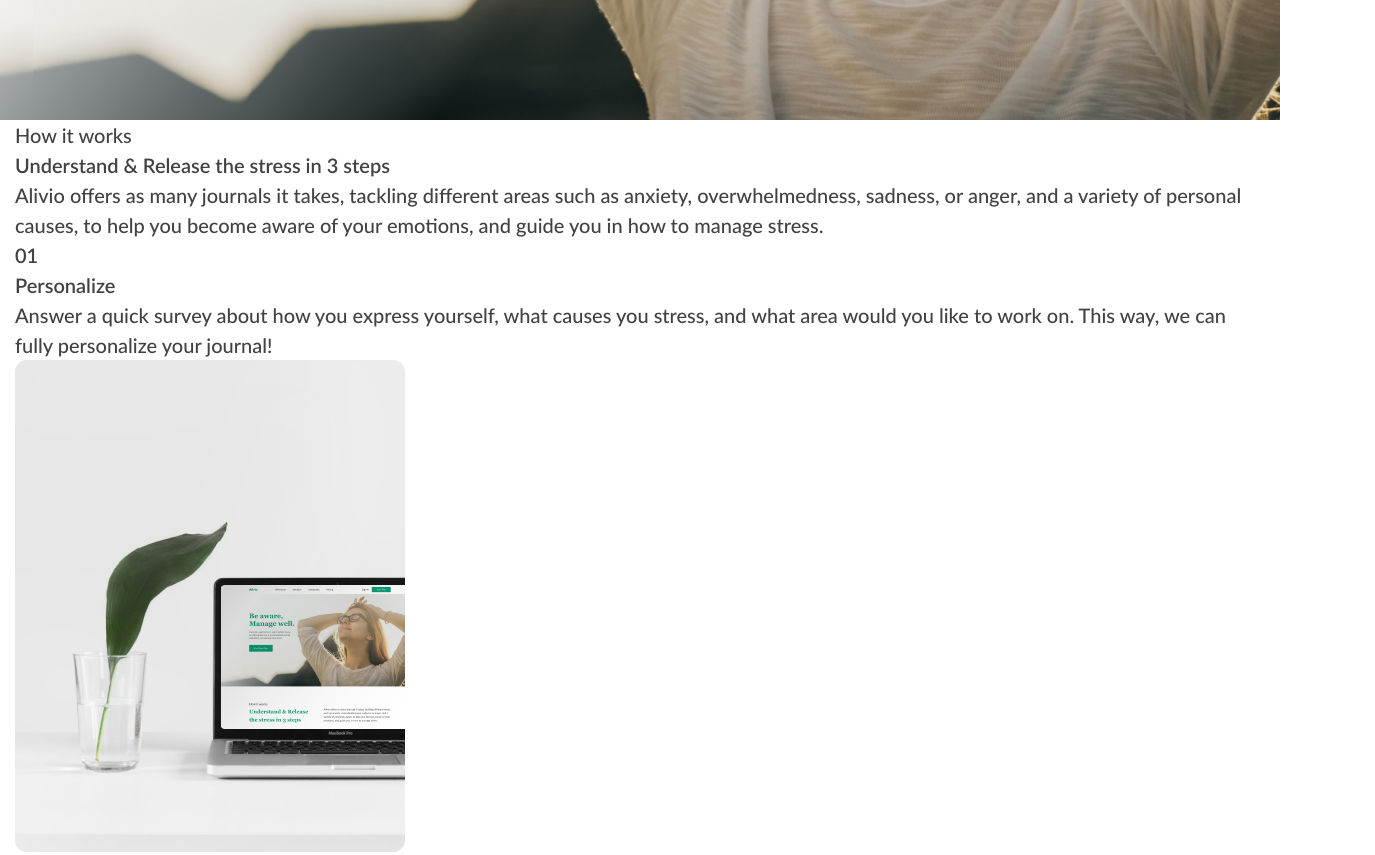
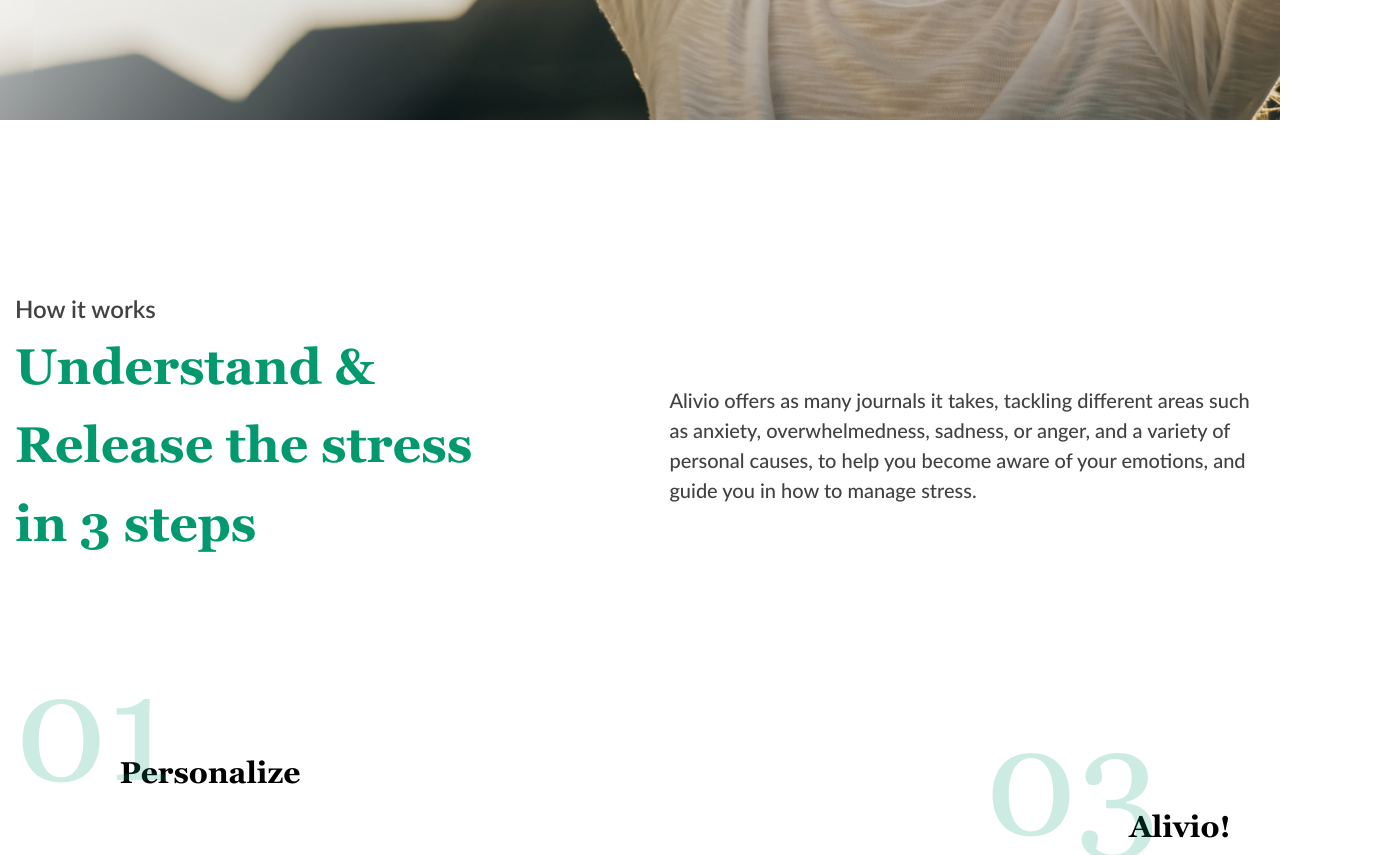
Before and after one commit to Gektor-UA/alivio-landing, a plain HTML site: page index.html in a window 1280 px wide. Shown: the part 680-1535 px from the top of the page, 1375 px wide, since content can reach past the window. Drawn offline with nearby package versions, Linux system fonts and the light colour scheme; files whose address does not match are found by name.

Commit message:
Написані стилі для секції works

```diff
--- a/css/style.css
+++ b/css/style.css
@@ -162,3 +162,75 @@
     border-radius: 4px;
 }
 /* Блок header */
+
+/* Блок works */
+.works {
+    padding: 170px 0 50px;
+}
+.works__description {
+    margin-bottom: 52px;
+}
+.works__description-subtitle {
+    font-family: 'Lato';
+    font-weight: 600;
+    font-size: 24px;
+    line-height: 157%;
+    color: #424242;
+}
+.works__description-box {
+    display: flex;
+    align-items: center;
+    gap: 136px;
+}
+.works__description-title {
+    flex-basis: 584px;
+    font-family: 'Georgia';
+    font-weight: 700;
+    font-size: 50px;
+    line-height: 157%;
+    color: #01996D;
+
+}
+.works__description-text {
+    flex-basis: 671px;
+}
+.works__info {
+    display: flex;
+    gap: 95px;
+}
+.works__info-item {
+    position: relative;
+}
+.item-2 {
+    top: 287px;
+}
+.item-3 {
+    top: 54px;
+}
+.works__info-paragraph {
+    position: absolute;
+    font-family: 'Georgia';
+    font-weight: 400;
+    font-size: 150px;
+    line-height: 150%;
+    text-align: center;
+    color: rgba(1, 153, 109, 0.2);
+}
+.works__info-title {
+    padding-top: 135px;
+    margin-bottom: 55px;
+    font-family: 'Georgia';
+    font-weight: 700;
+    font-size: 30px;
+    line-height: 150%;
+    text-align: center;
+    color: #000000;
+}
+.works__info-text {
+    margin-bottom: 60px;
+}
+.works__info-img {
+    width: 390px;
+    object-fit: cover;
+}
+/* Блок works */
--- a/index.html
+++ b/index.html
@@ -61,7 +61,7 @@
       </div>
 
       <div class="works__info">
-        <div class="works__info-item">
+        <div class="works__info-item item-1">
           <h4 class="works__info-paragraph">01</h4>
           <h5 class="works__info-title">Personalize</h5>
           <p class="works__info-text">
@@ -69,7 +69,7 @@
           </p>
           <img class="works__info-img" src="images/work_info-1.png" alt="works_info-1">
         </div>
-        <div class="works__info-item">
+        <div class="works__info-item item-2">
           <h4 class="works__info-paragraph">02</h4>
           <h5 class="works__info-title">Write & Understand</h5>
           <p class="works__info-text">
@@ -77,7 +77,7 @@
           </p>
           <img class="works__info-img" src="images/work_info-2.png" alt="works_info-2">
         </div>
-        <div class="works__info-item">
+        <div class="works__info-item item-3">
           <h4 class="works__info-paragraph">03</h4>
           <h5 class="works__info-title">Alivio!</h5>
           <p class="works__info-text">
```
Also changed, not shown: images/1.png (added).
